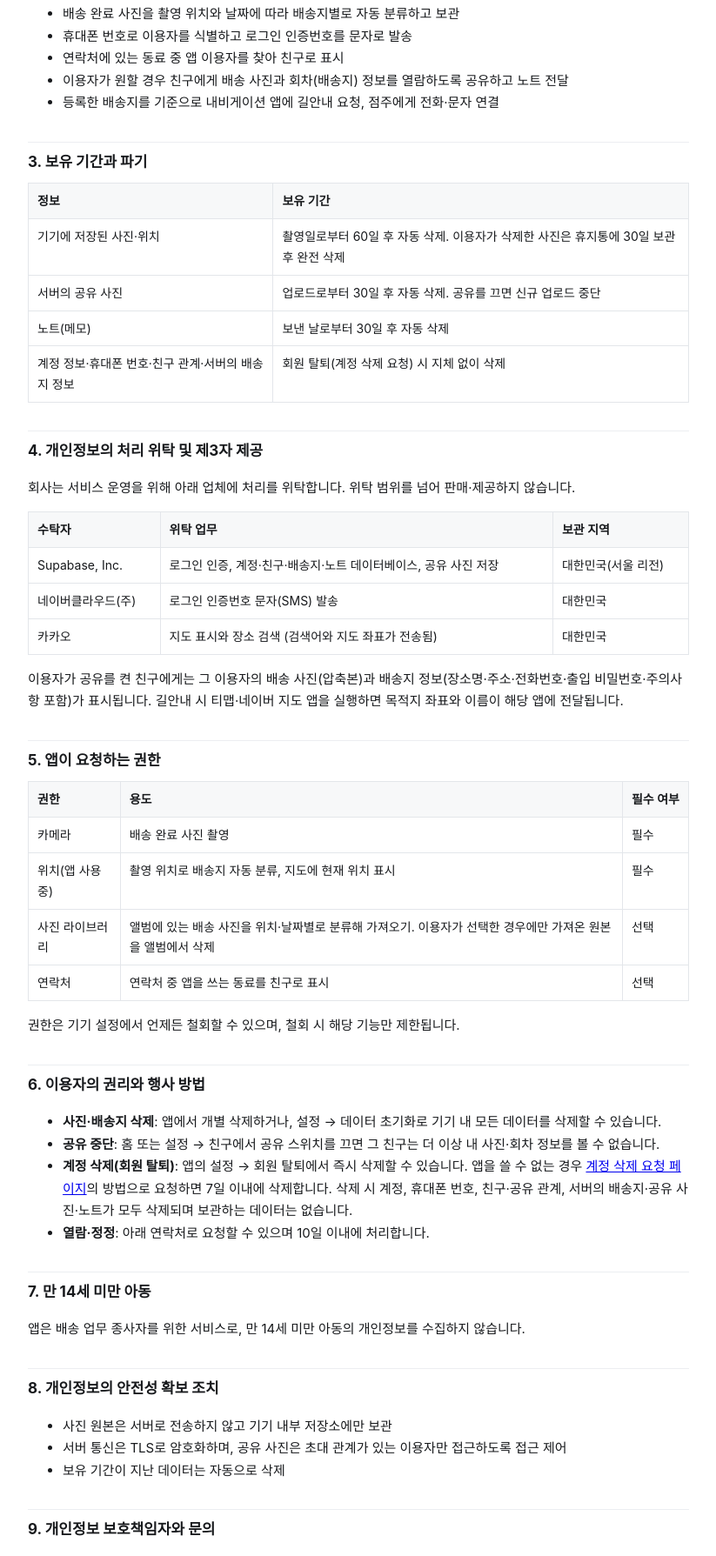
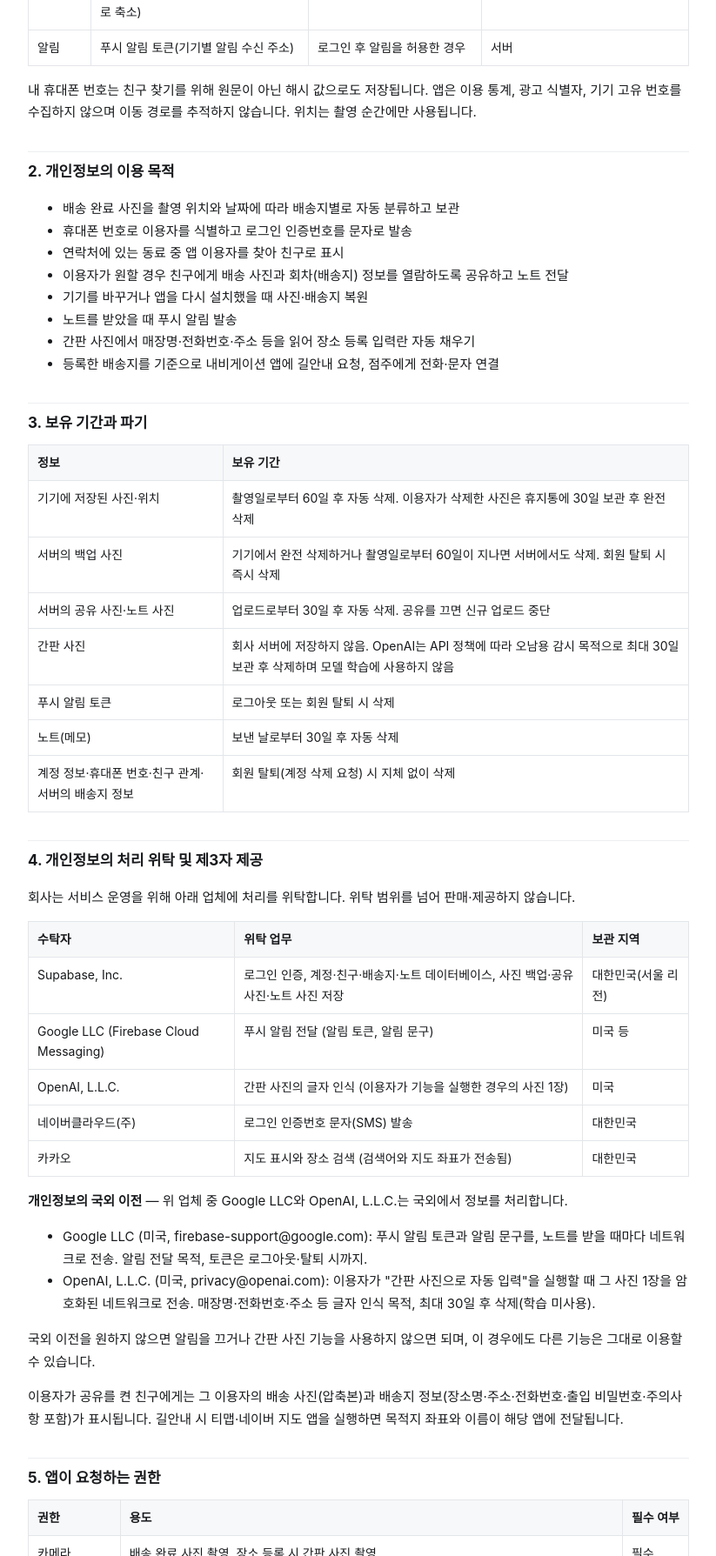
Before and after one commit to you6878/smart-delivery-privacy, a plain HTML site: page index.html in a window 1280 px wide. Shown: the part 1011-2800 px from the top of the page at 87% size, without its empty margins (228-1051 px from the left). Drawn offline with Linux system fonts and the light colour scheme.

Commit message:
개인정보처리방침 갱신: 사진 서버 백업·노트 사진·푸시 알림(Firebase)·간판 사진 인식(OpenAI) 및 국외 이전 고지
Co-Authored-By: Claude Opus 5.5 <noreply@anthropic.com>
Claude-Session: https://claude.ai/code/session_01CLKfYWNV4FsLpibL9PSBAq

```diff
--- a/index.html
+++ b/index.html
@@ -21,22 +21,24 @@
 <body>
 <main>
 <h1>스마트 딜리버리 개인정보처리방침</h1>
-<div class="meta">시행일 2026년 10월 2일 · Exlou Co., Ltd</div>
+<div class="meta">시행일 2026년 11월 20일 · Exlou Co., Ltd</div>
 
 <p>Exlou Co., Ltd(이하 "회사")는 배송 증빙 촬영 앱 <strong>스마트 딜리버리</strong>(이하 "앱")를 제공하면서 「개인정보 보호법」 등 관련 법령을 준수하며, 이용자의 개인정보를 다음과 같이 처리합니다.</p>
 
-<div class="note">요약: 촬영한 사진과 위치는 <strong>이용자의 기기 안에만</strong> 저장되며 60일 후 자동 삭제됩니다. 서버에는 로그인 계정 정보와, 이용자가 <strong>직접 공유 기능을 켠 경우에만</strong> 압축된 사진이 30일간 보관됩니다. 광고·분석 목적의 수집은 없습니다.</div>
+<div class="note">요약: 촬영한 사진 원본은 <strong>이용자의 기기 안에만</strong> 저장되며 60일 후 자동 삭제됩니다. 로그인한 경우 기기 변경 시 복원을 위해 <strong>압축본이 본인만 볼 수 있는 서버 공간에 백업</strong>되고, 기기에서 지우거나 60일이 지나면 서버에서도 삭제됩니다. 친구 공유·노트 사진은 이용자가 직접 보낸 경우에만 30일간 보관됩니다. 간판 사진으로 장소를 입력하는 기능을 쓰면 그 사진 1장이 글자 인식을 위해 OpenAI로 전송됩니다. 광고·분석 목적의 수집은 없습니다.</div>
 
 <h2>1. 수집하는 개인정보 항목과 수집 방법</h2>
 <table>
 <tr><th>구분</th><th>항목</th><th>수집 시점</th><th>저장 위치</th></tr>
 <tr><td>계정</td><td>휴대폰 번호, 이름(이용자가 입력), 로그인 식별자</td><td>휴대폰 번호로 로그인·가입할 때 (문자 인증)</td><td>서버</td></tr>
-<tr><td>배송 사진</td><td>촬영 사진, 촬영 시각, 촬영 위치(GPS 좌표·정확도)</td><td>앱에서 촬영할 때</td><td>이용자 기기</td></tr>
+<tr><td>배송 사진</td><td>촬영 사진, 촬영 시각, 촬영 위치(GPS 좌표·정확도)</td><td>앱에서 촬영할 때</td><td>원본은 이용자 기기. 로그인 시 압축본(긴 변 2048px)을 서버에 백업(본인만 접근)</td></tr>
 <tr><td>배송지 정보</td><td>장소명, 주소, 좌표, 반경, 회전·배송 순서, 점주 전화번호, 출입 비밀번호·주의사항(입력 시)</td><td>장소를 등록·수정할 때</td><td>이용자 기기 및 서버(기기 변경 시 복원용)</td></tr>
 <tr><td>앨범 사진</td><td>사진 파일과 촬영 위치·시각 메타데이터</td><td>이용자가 보관함을 열거나 "앨범에서 가져오기"를 실행할 때 읽음</td><td>이용자 기기</td></tr>
 <tr><td>연락처(선택)</td><td>연락처의 전화번호를 기기에서 일방향 암호화(해시)한 값</td><td>이용자가 친구 찾기를 위해 연락처 접근을 허용한 경우</td><td>서버에 저장하지 않음 (일치 여부 확인에만 사용)</td></tr>
 <tr><td>친구·공유(선택)</td><td>공유를 켠 친구 관계, 친구에게 보낸 노트(메모)</td><td>친구에게 공유를 켜거나 노트를 보낼 때</td><td>서버 (노트 30일)</td></tr>
-<tr><td>공유 사진(선택)</td><td>위치명·시각이 표시된 압축 사진</td><td>이용자가 사진 공유를 켠 경우</td><td>서버(30일)</td></tr>
+<tr><td>공유 사진(선택)</td><td>위치명·시각이 표시된 압축 사진</td><td>이용자가 사진 공유를 켠 경우, 노트에 사진을 붙여 보낸 경우</td><td>서버(30일)</td></tr>
+<tr><td>간판 사진(선택)</td><td>장소 등록 시 이용자가 찍거나 고른 매장 간판·출입문 사진 1장(긴 변 1024px로 축소)</td><td>"간판 사진으로 자동 입력"을 실행할 때 (처음 사용 시 동의)</td><td>저장하지 않음 (OpenAI로 전송해 글자만 인식)</td></tr>
+<tr><td>알림</td><td>푸시 알림 토큰(기기별 알림 수신 주소)</td><td>로그인 후 알림을 허용한 경우</td><td>서버</td></tr>
 </table>
 <p>내 휴대폰 번호는 친구 찾기를 위해 원문이 아닌 해시 값으로도 저장됩니다. 앱은 이용 통계, 광고 식별자, 기기 고유 번호를 수집하지 않으며 이동 경로를 추적하지 않습니다. 위치는 촬영 순간에만 사용됩니다.</p>
 
@@ -46,6 +48,9 @@
 <li>휴대폰 번호로 이용자를 식별하고 로그인 인증번호를 문자로 발송</li>
 <li>연락처에 있는 동료 중 앱 이용자를 찾아 친구로 표시</li>
 <li>이용자가 원할 경우 친구에게 배송 사진과 회차(배송지) 정보를 열람하도록 공유하고 노트 전달</li>
+<li>기기를 바꾸거나 앱을 다시 설치했을 때 사진·배송지 복원</li>
+<li>노트를 받았을 때 푸시 알림 발송</li>
+<li>간판 사진에서 매장명·전화번호·주소 등을 읽어 장소 등록 입력란 자동 채우기</li>
 <li>등록한 배송지를 기준으로 내비게이션 앱에 길안내 요청, 점주에게 전화·문자 연결</li>
 </ul>
 
@@ -53,7 +58,10 @@
 <table>
 <tr><th>정보</th><th>보유 기간</th></tr>
 <tr><td>기기에 저장된 사진·위치</td><td>촬영일로부터 60일 후 자동 삭제. 이용자가 삭제한 사진은 휴지통에 30일 보관 후 완전 삭제</td></tr>
-<tr><td>서버의 공유 사진</td><td>업로드로부터 30일 후 자동 삭제. 공유를 끄면 신규 업로드 중단</td></tr>
+<tr><td>서버의 백업 사진</td><td>기기에서 완전 삭제하거나 촬영일로부터 60일이 지나면 서버에서도 삭제. 회원 탈퇴 시 즉시 삭제</td></tr>
+<tr><td>서버의 공유 사진·노트 사진</td><td>업로드로부터 30일 후 자동 삭제. 공유를 끄면 신규 업로드 중단</td></tr>
+<tr><td>간판 사진</td><td>회사 서버에 저장하지 않음. OpenAI는 API 정책에 따라 오남용 감시 목적으로 최대 30일 보관 후 삭제하며 모델 학습에 사용하지 않음</td></tr>
+<tr><td>푸시 알림 토큰</td><td>로그아웃 또는 회원 탈퇴 시 삭제</td></tr>
 <tr><td>노트(메모)</td><td>보낸 날로부터 30일 후 자동 삭제</td></tr>
 <tr><td>계정 정보·휴대폰 번호·친구 관계·서버의 배송지 정보</td><td>회원 탈퇴(계정 삭제 요청) 시 지체 없이 삭제</td></tr>
 </table>
@@ -62,19 +70,28 @@
 <p>회사는 서비스 운영을 위해 아래 업체에 처리를 위탁합니다. 위탁 범위를 넘어 판매·제공하지 않습니다.</p>
 <table>
 <tr><th>수탁자</th><th>위탁 업무</th><th>보관 지역</th></tr>
-<tr><td>Supabase, Inc.</td><td>로그인 인증, 계정·친구·배송지·노트 데이터베이스, 공유 사진 저장</td><td>대한민국(서울 리전)</td></tr>
+<tr><td>Supabase, Inc.</td><td>로그인 인증, 계정·친구·배송지·노트 데이터베이스, 사진 백업·공유 사진·노트 사진 저장</td><td>대한민국(서울 리전)</td></tr>
+<tr><td>Google LLC (Firebase Cloud Messaging)</td><td>푸시 알림 전달 (알림 토큰, 알림 문구)</td><td>미국 등</td></tr>
+<tr><td>OpenAI, L.L.C.</td><td>간판 사진의 글자 인식 (이용자가 기능을 실행한 경우의 사진 1장)</td><td>미국</td></tr>
 <tr><td>네이버클라우드(주)</td><td>로그인 인증번호 문자(SMS) 발송</td><td>대한민국</td></tr>
 <tr><td>카카오</td><td>지도 표시와 장소 검색 (검색어와 지도 좌표가 전송됨)</td><td>대한민국</td></tr>
 </table>
+<p><strong>개인정보의 국외 이전</strong> — 위 업체 중 Google LLC와 OpenAI, L.L.C.는 국외에서 정보를 처리합니다.</p>
+<ul>
+<li>Google LLC (미국, firebase-support@google.com): 푸시 알림 토큰과 알림 문구를, 노트를 받을 때마다 네트워크로 전송. 알림 전달 목적, 토큰은 로그아웃·탈퇴 시까지.</li>
+<li>OpenAI, L.L.C. (미국, privacy@openai.com): 이용자가 "간판 사진으로 자동 입력"을 실행할 때 그 사진 1장을 암호화된 네트워크로 전송. 매장명·전화번호·주소 등 글자 인식 목적, 최대 30일 후 삭제(학습 미사용).</li>
+</ul>
+<p>국외 이전을 원하지 않으면 알림을 끄거나 간판 사진 기능을 사용하지 않으면 되며, 이 경우에도 다른 기능은 그대로 이용할 수 있습니다.</p>
 <p>이용자가 공유를 켠 친구에게는 그 이용자의 배송 사진(압축본)과 배송지 정보(장소명·주소·전화번호·출입 비밀번호·주의사항 포함)가 표시됩니다. 길안내 시 티맵·네이버 지도 앱을 실행하면 목적지 좌표와 이름이 해당 앱에 전달됩니다.</p>
 
 <h2>5. 앱이 요청하는 권한</h2>
 <table>
 <tr><th>권한</th><th>용도</th><th>필수 여부</th></tr>
-<tr><td>카메라</td><td>배송 완료 사진 촬영</td><td>필수</td></tr>
+<tr><td>카메라</td><td>배송 완료 사진 촬영, 장소 등록 시 간판 사진 촬영</td><td>필수</td></tr>
 <tr><td>위치(앱 사용 중)</td><td>촬영 위치로 배송지 자동 분류, 지도에 현재 위치 표시</td><td>필수</td></tr>
 <tr><td>사진 라이브러리</td><td>앨범에 있는 배송 사진을 위치·날짜별로 분류해 가져오기. 이용자가 선택한 경우에만 가져온 원본을 앨범에서 삭제</td><td>선택</td></tr>
 <tr><td>연락처</td><td>연락처 중 앱을 쓰는 동료를 친구로 표시</td><td>선택</td></tr>
+<tr><td>알림</td><td>친구가 보낸 노트 알림</td><td>선택</td></tr>
 </table>
 <p>권한은 기기 설정에서 언제든 철회할 수 있으며, 철회 시 해당 기능만 제한됩니다.</p>
 
```
